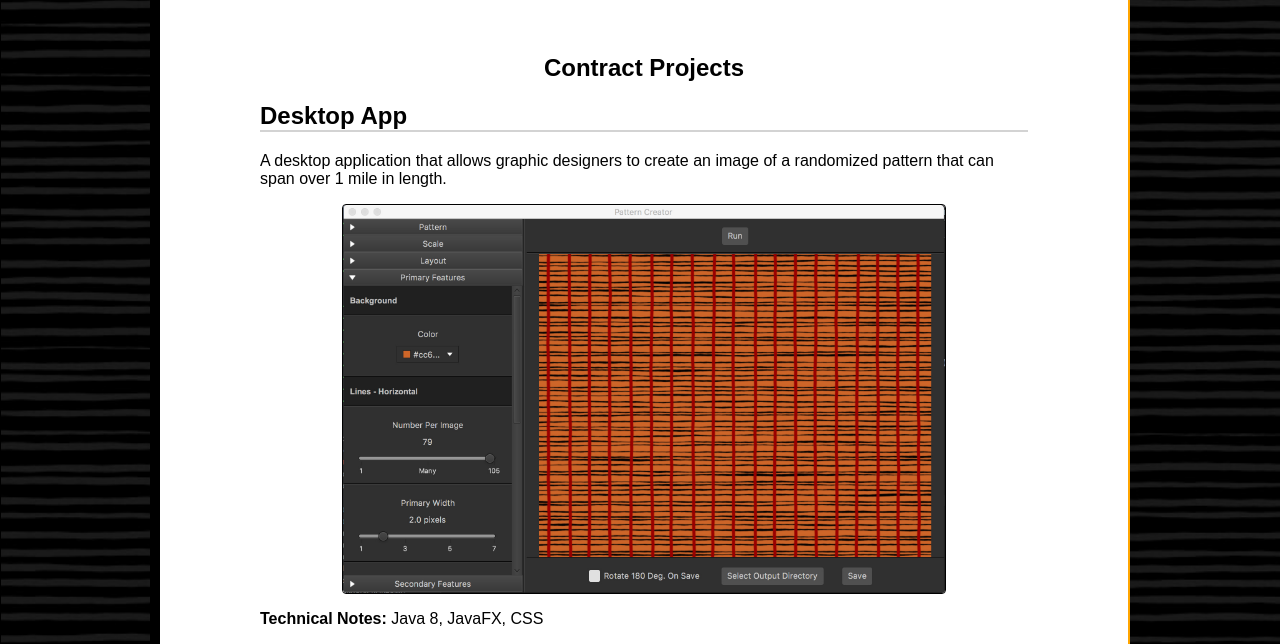
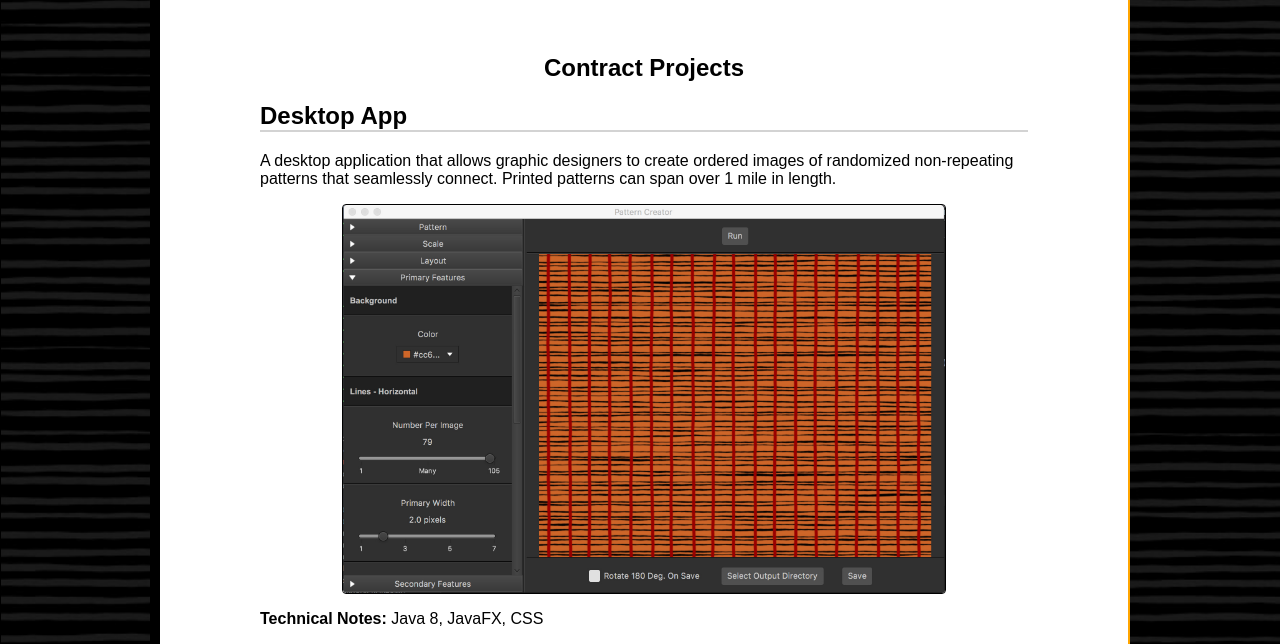
Before and after one commit to furey789/furey789.github.io, a plain HTML site: page index.html in a window 1280 px wide. Shown: the part 160-804 px from the top of the page. Drawn offline with Linux system fonts and the light colour scheme.

Commit message:
Modify text for pattern creator project

```diff
--- a/index.html
+++ b/index.html
@@ -44,8 +44,9 @@
 
             <div>
               <p>
-                A desktop application that allows graphic designers to create an image
-                of a randomized pattern that can span over 1 mile in length.
+                A desktop application that allows graphic designers to create ordered images
+                of randomized non-repeating patterns that seamlessly connect. Printed patterns
+                can span over 1 mile in length.
               </p>
               <div class="images-contract">
                 <img class="desktop" src="images/patternCreatorSnapShot.jpg" alt="creator" />
```
